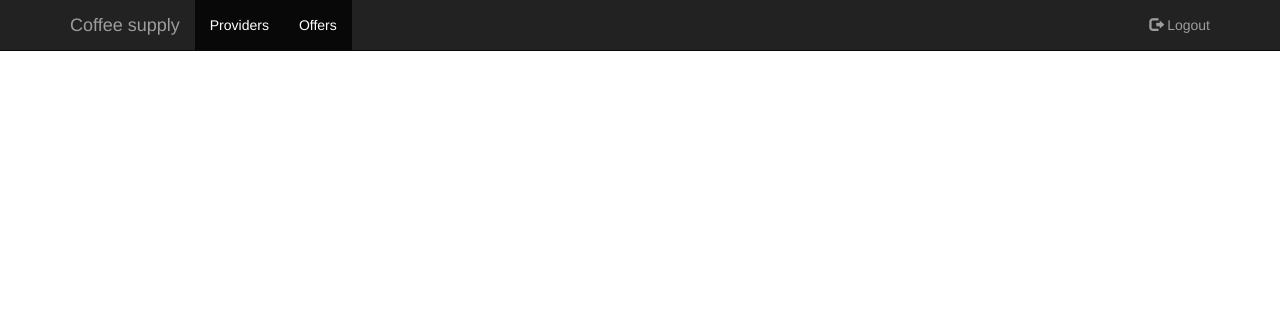
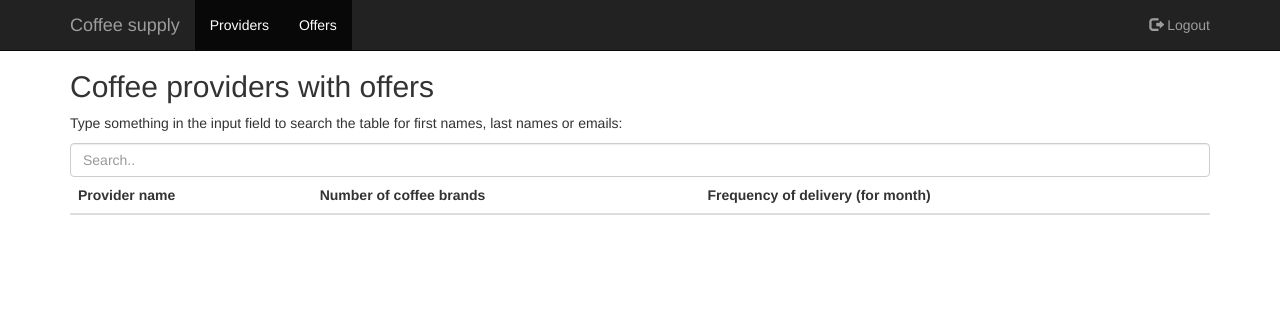
Before and after one commit to cehali/CoffeeSupply, a Flask app: page /offers in a window 1280 px wide. Shown: the top 311 px of the page. Run offline with Flask 2, Linux system fonts and the light colour scheme; the visitor is signed in with stand-in values (Sample User, id 1); data that the repository does not hold is empty; some libraries are stand-ins or nearby versions.

Commit message:
Changed functionality of providers and added offers layout

```diff
--- a/app.py
+++ b/app.py
@@ -1,8 +1,8 @@
-from flask import Flask, render_template, redirect, url_for, session, request
+from flask import Flask, render_template, redirect, url_for, session
 from flask_bootstrap import Bootstrap
 from flask_wtf import FlaskForm
 from wtforms import StringField, PasswordField, SelectField
-from wtforms.validators import InputRequired, Email, Length
+from wtforms.validators import InputRequired, Email, Length, ValidationError
 from werkzeug.security import generate_password_hash, check_password_hash
 from google.cloud import firestore
 
@@ -12,7 +12,6 @@ app.config['SECRET_KEY'] = 'mojbardzosekretnyklucz'
 Bootstrap(app)
 db = firestore.Client()
 users_database = db.collection('users')
-providers_database = db.collection('providers')
 
 
 class LoginForm(FlaskForm):
@@ -24,10 +23,17 @@ class RegisterForm(FlaskForm):
     username = StringField('Username', validators=[InputRequired(), Length(min=4, max=15)])
     email = StringField('Email', validators=[InputRequired(), Email(message='Invalid email'), Length(max=50)])
     password = PasswordField('Password', validators=[InputRequired(), Length(min=8, max=80)])
+    retypePassword = PasswordField('Retype password', validators=[InputRequired(), Length(min=8, max=80)])
+
 
 
 class AddProviderForm(FlaskForm):
-    providerName = SelectField('Select provider', validators=[InputRequired()])
+    # providerName = SelectField('Select provider', validators=[InputRequired()])
+    providerName = StringField('Provider name', validators=[InputRequired()])
+    nrCoffeeBrands = SelectField('Number of coffee brands', coerce=int, validators=[InputRequired()],
+                                 choices=[(x, x) for x in range(1, 100)])
+    frequency = SelectField('Frequency of delivery (for month)', coerce=int, validators=[InputRequired()],
+                            choices=[(x, x) for x in range(1, 31)])
 
 
 @app.route('/')
@@ -41,10 +47,15 @@ def signup():
 
     if not session.get('logged_in'):
         if form.validate_on_submit():
-            hashed_password = generate_password_hash(form.password.data, method='sha256')
-            user = {'username': form.username.data, 'email': form.email.data, 'password': hashed_password, 'providers': []}
-            users_database.add(user)
-            return redirect(url_for('login'))
+            if form.password.data != form.retypePassword.data:
+                form.password.errors.append('Passwords does not match')
+                form.retypePassword.errors.append('Passwords does not match')
+            else:
+                hashed_password = generate_password_hash(form.password.data, method='sha256')
+                user = {'username': form.username.data, 'email': form.email.data, 'password': hashed_password,
+                        'providers': []}
+                users_database.add(user)
+                return redirect(url_for('login'))
     else:
         return redirect(url_for('dashboard'))
 
@@ -64,6 +75,8 @@ def login():
                     session['username'] = form.username.data
                     session['user_id'] = user.id
                     return redirect(url_for('dashboard'))
+            form.username.errors.append('Invalid username or password')
+            form.password.errors.append('Invalid username or password')
     else:
         return redirect(url_for('dashboard'))
 
@@ -84,35 +97,30 @@ def providers():
     if not session.get('logged_in'):
         return redirect(url_for('login'))
 
-    if request.method == 'POST':
+    if form.validate_on_submit():
         users_providers = users_database.document(session['user_id']).get().to_dict().get('providers')
-        if isinstance(users_providers, list):
-            if form.providerName.data not in users_providers:
-                users_providers.append(form.providerName.data)
-                users_database.document(session['user_id']).update({'providers': users_providers})
-        else:
-            if users_providers != form.providerName.data:
-                users_providers = [users_providers]
-                users_providers.append(form.providerName.data)
-                users_database.document(session['user_id']).update({'providers': users_providers})
+        provider = {'name': form.providerName.data, 'numberBrands': form.nrCoffeeBrands.data,
+                    'frequency': form.frequency.data}
+        if provider not in users_providers:
+            users_providers.append(provider)
+            users_database.document(session['user_id']).update({'providers': users_providers})
 
-    providers_ref = providers_database.get()
-    providers = []
-    for provider in providers_ref:
-        providers.append(provider.to_dict().get('name'))
-
-    form.providerName.choices = [(g, g) for g in providers]
+            return redirect(url_for('providers'))
 
     users_providers = users_database.document(session['user_id']).get().to_dict().get('providers')
 
     return render_template('providers.html', form=form, users_providers=users_providers)
 
 
+
 @app.route('/offers')
 def offers():
     if not session.get('logged_in'):
         return redirect(url_for('login'))
-    return render_template('offers.html')
+
+    users_providers = users_database.document(session['user_id']).get().to_dict().get('providers')
+
+    return render_template('offers.html', users_providers=users_providers)
 
 
 @app.route('/logout')
--- a/templates/login.html
+++ b/templates/login.html
@@ -7,17 +7,17 @@
 
 {% block styles %}
     {{super()}}
+    <link rel="stylesheet" href="{{url_for('.static', filename='sign.css')}}">
 {% endblock %}
 
 {% block content %}
     <div class="container">
-
         <form class="form-signin" method="POST" action="/login">
-            <h2 class="form-signin-heading">Please login</h2>
+            <h2>Log in</h2>
             {{ form.hidden_tag() }}
             {{ wtf.form_field(form.username) }}
             {{ wtf.form_field(form.password) }}
-            <button class="btn btn-primary btn-block" type="submit">Login</button>
+            <button class="btn btn-lg btn-primary" type="submit">Login</button>
         </form>
 
     </div>
--- a/templates/offers.html
+++ b/templates/offers.html
@@ -30,5 +30,29 @@
 
 {% block content %}
     <div class="container">
+        <h2>Coffee providers with offers</h2>
+        <p>Type something in the input field to search the table for first names, last names or emails:</p>
+
+        <input class="form-control" id="myInput" type="text" placeholder="Search..">
+
+        <table class="table">
+            <thead>
+            <tr>
+                <th>Provider name</th>
+                <th>Number of coffee brands</th>
+                <th>Frequency of delivery (for month)</th>
+            </tr>
+            </thead>
+            <tbody id="myTable">
+            {% for users_provider in users_providers %}
+                <tr>
+                    <td>{{ users_provider.name }}</td>
+                    <td>{{ users_provider.numberBrands }}</td>
+                    <td>{{ users_provider.frequency }}</td>
+                </tr>
+            {% endfor %}
+            </tbody>
+        </table>
     </div>
+
 {% endblock %}
```
Also changed, not shown: static/sign.css (added, +10 -0 lines), templates/providers.html (+8 -12 lines), templates/signup.html (+5 -4 lines).
